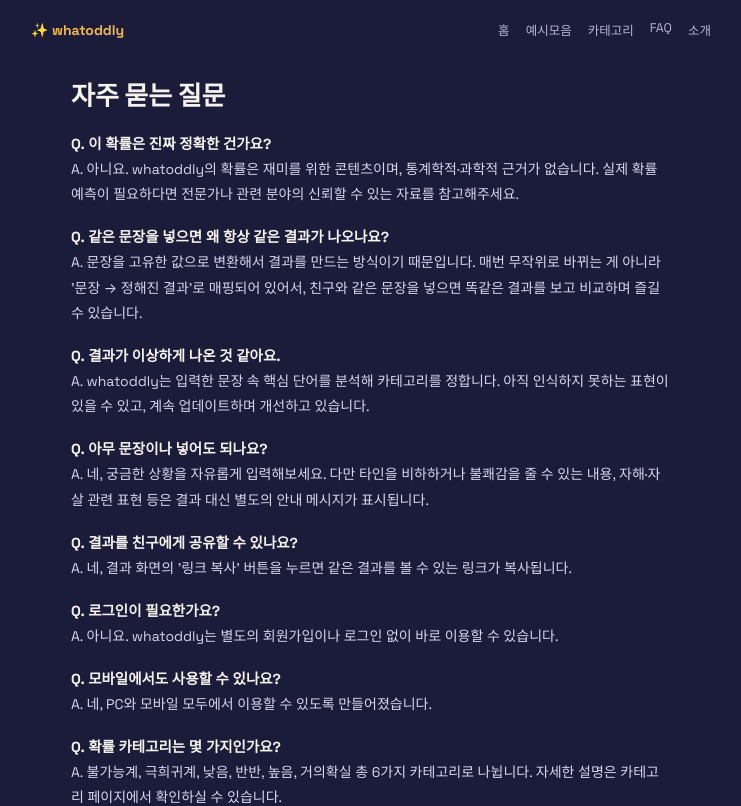
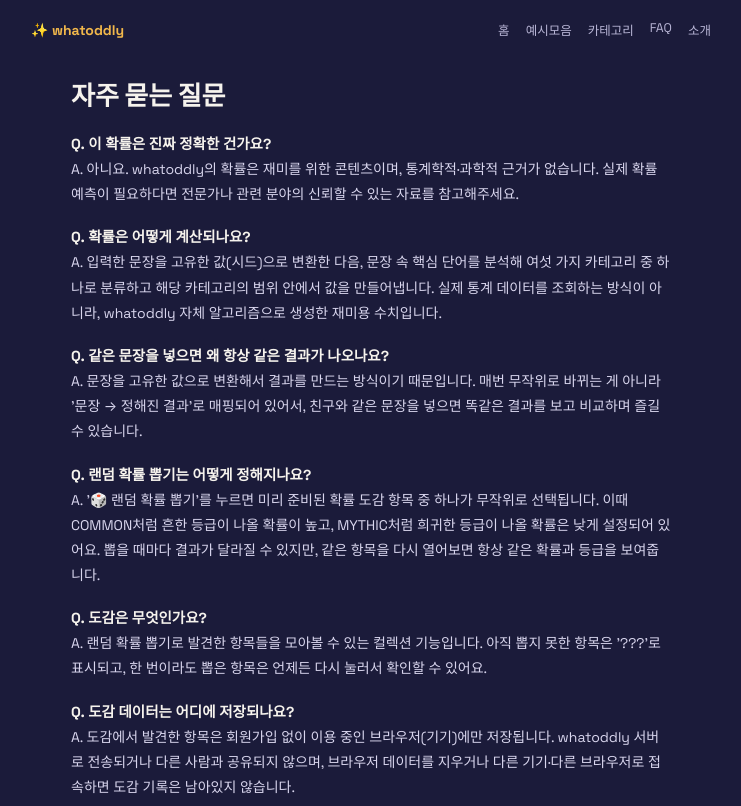
Before and after one commit to uli42852-commits/whatoddly, a Next.js app: page /faq in a window 1280 px wide. Shown: the top 806 px of the page, without its empty margins (269-1010 px from the left). Built offline with nearby package versions, Linux system fonts and the light colour scheme.

Commit message:
Update page.js

```diff
--- a/app/faq/page.js
+++ b/app/faq/page.js
@@ -1,6 +1,7 @@
 export const metadata = {
   title: "자주 묻는 질문 | whatoddly",
   description: "whatoddly 이용 방법과 확률 계산 방식에 대한 자주 묻는 질문 모음입니다.",
+  alternates: { canonical: "/faq" },
 };
 
 const FAQS = [
@@ -9,8 +10,24 @@ const FAQS = [
     a: "아니요. whatoddly의 확률은 재미를 위한 콘텐츠이며, 통계학적·과학적 근거가 없습니다. 실제 확률 예측이 필요하다면 전문가나 관련 분야의 신뢰할 수 있는 자료를 참고해주세요.",
   },
   {
+    q: "확률은 어떻게 계산되나요?",
+    a: "입력한 문장을 고유한 값(시드)으로 변환한 다음, 문장 속 핵심 단어를 분석해 여섯 가지 카테고리 중 하나로 분류하고 해당 카테고리의 범위 안에서 값을 만들어냅니다. 실제 통계 데이터를 조회하는 방식이 아니라, whatoddly 자체 알고리즘으로 생성한 재미용 수치입니다.",
+  },
+  {
     q: "같은 문장을 넣으면 왜 항상 같은 결과가 나오나요?",
     a: "문장을 고유한 값으로 변환해서 결과를 만드는 방식이기 때문입니다. 매번 무작위로 바뀌는 게 아니라 '문장 → 정해진 결과'로 매핑되어 있어서, 친구와 같은 문장을 넣으면 똑같은 결과를 보고 비교하며 즐길 수 있습니다.",
+  },
+  {
+    q: "랜덤 확률 뽑기는 어떻게 정해지나요?",
+    a: "'🎲 랜덤 확률 뽑기'를 누르면 미리 준비된 확률 도감 항목 중 하나가 무작위로 선택됩니다. 이때 COMMON처럼 흔한 등급이 나올 확률이 높고, MYTHIC처럼 희귀한 등급이 나올 확률은 낮게 설정되어 있어요. 뽑을 때마다 결과가 달라질 수 있지만, 같은 항목을 다시 열어보면 항상 같은 확률과 등급을 보여줍니다.",
+  },
+  {
+    q: "도감은 무엇인가요?",
+    a: "랜덤 확률 뽑기로 발견한 항목들을 모아볼 수 있는 컬렉션 기능입니다. 아직 뽑지 못한 항목은 '???'로 표시되고, 한 번이라도 뽑은 항목은 언제든 다시 눌러서 확인할 수 있어요.",
+  },
+  {
+    q: "도감 데이터는 어디에 저장되나요?",
+    a: "도감에서 발견한 항목은 회원가입 없이 이용 중인 브라우저(기기)에만 저장됩니다. whatoddly 서버로 전송되거나 다른 사람과 공유되지 않으며, 브라우저 데이터를 지우거나 다른 기기·다른 브라우저로 접속하면 도감 기록은 남아있지 않습니다.",
   },
   {
     q: "결과가 이상하게 나온 것 같아요.",
@@ -22,11 +39,11 @@ const FAQS = [
   },
   {
     q: "결과를 친구에게 공유할 수 있나요?",
-    a: "네, 결과 화면의 '링크 복사' 버튼을 누르면 같은 결과를 볼 수 있는 링크가 복사됩니다.",
+    a: "네, 결과 화면의 '공유하기' 버튼을 누르면 모바일에서는 카카오톡·문자 등으로 바로 보낼 수 있는 공유창이 열리고, 지원하지 않는 환경에서는 링크가 자동으로 복사돼요. 공유받은 사람이 링크를 열면 같은 결과를 바로 볼 수 있습니다.",
   },
   {
-    q: "로그인이 필요한가요?",
-    a: "아니요. whatoddly는 별도의 회원가입이나 로그인 없이 바로 이용할 수 있습니다.",
+    q: "회원가입이 필요한가요?",
+    a: "아니요. whatoddly는 별도의 회원가입이나 로그인 없이 계산기와 도감 기능 모두 바로 이용할 수 있습니다.",
   },
   {
     q: "모바일에서도 사용할 수 있나요?",
@@ -37,18 +54,28 @@ const FAQS = [
     a: "불가능계, 극희귀계, 낮음, 반반, 높음, 거의확실 총 6가지 카테고리로 나뉩니다. 자세한 설명은 카테고리 페이지에서 확인하실 수 있습니다.",
   },
   {
-    q: "결과에 나오는 '이유' 문구는 어떻게 정해지나요?",
-    a: "해당 카테고리에 준비된 여러 문구 중 하나가 입력한 문장에 따라 선택됩니다.",
-  },
-  {
     q: "오류나 개선 의견은 어디로 보내면 되나요?",
     a: "소개 페이지에 안내된 이메일로 자유롭게 의견을 보내주시면 반영하도록 노력하겠습니다.",
   },
 ];
 
+const faqJsonLd = {
+  "@context": "https://schema.org",
+  "@type": "FAQPage",
+  mainEntity: FAQS.map((f) => ({
+    "@type": "Question",
+    name: f.q,
+    acceptedAnswer: { "@type": "Answer", text: f.a },
+  })),
+};
+
 export default function FaqPage() {
   return (
     <div className="content-page">
+      <script
+        type="application/ld+json"
+        dangerouslySetInnerHTML={{ __html: JSON.stringify(faqJsonLd) }}
+      />
       <h1>자주 묻는 질문</h1>
       {FAQS.map((f) => (
         <div key={f.q} className="faq-item">
```
